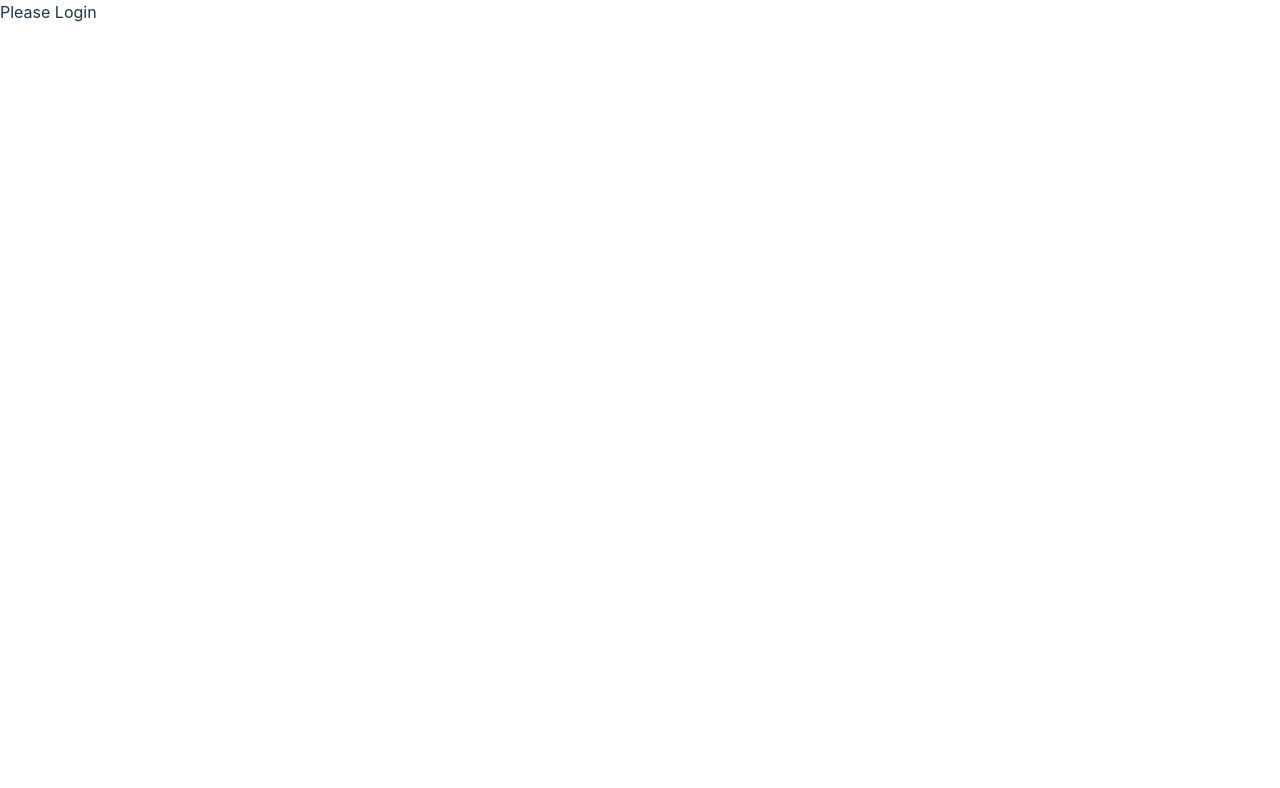
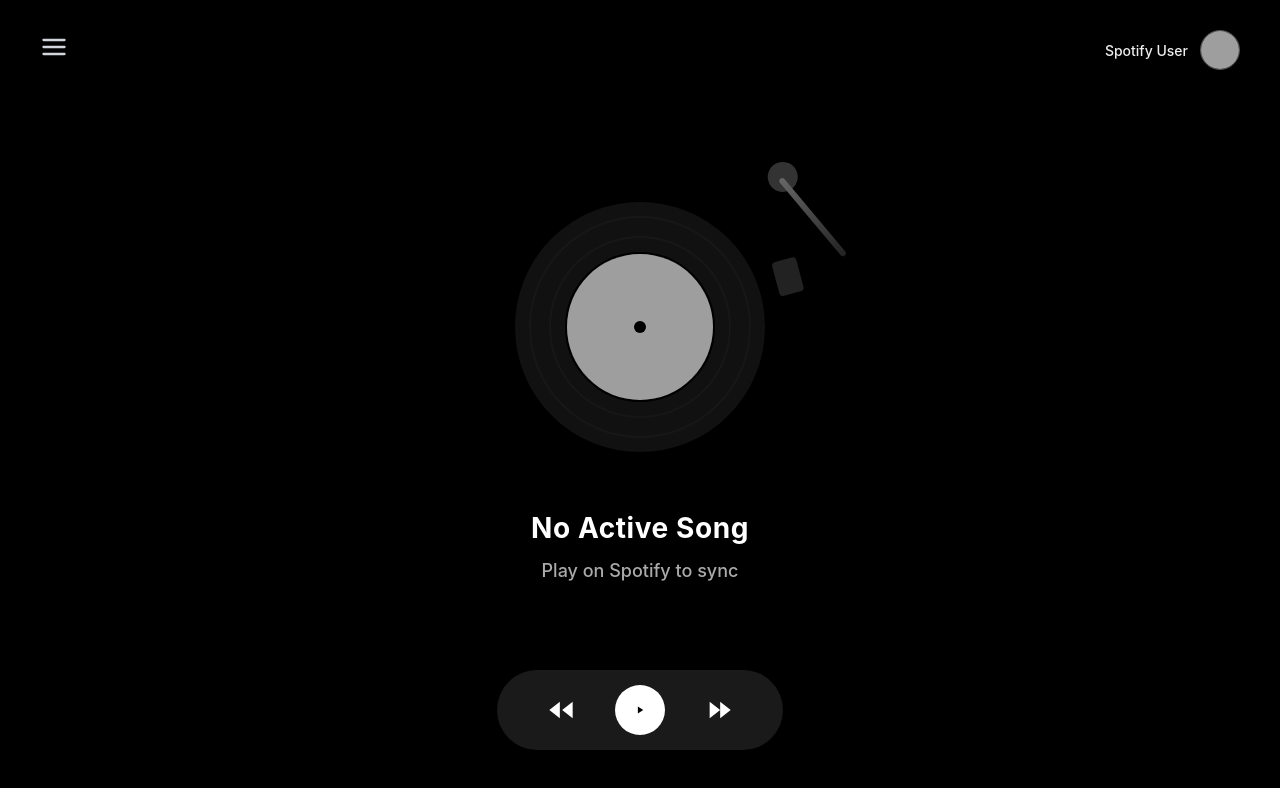
Before and after one commit to armycodes/Echoa_V1, a React (Vite) app: page /home in a window 1280 px wide. Shown: the top 788 px of the page. Built offline with nearby package versions, Linux system fonts and the light colour scheme; grey boxes are pictures that could not be loaded; a web font is replaced by a local one.

Commit message:
#2 AUDIO

```diff
--- a/src/components/Home.jsx
+++ b/src/components/Home.jsx
@@ -89,144 +89,116 @@ export default function Home() {
 import React, { useState, useEffect } from 'react';
 import "../styles/Home.css";
 
-// Default Spotify Image for fallback
-const DEFAULT_IMG = "https://i.pinimg.com/736x/88/02/56/880256247df60787e91d848e02573cc0.jpg";
-
 export default function Home() {
   const [profile, setProfile] = useState(null);
   const [current, setCurrent] = useState(null);
-  const [player, setPlayer] = useState(undefined);
-  const [is_paused, setPaused] = useState(false);
-  const [is_active, setActive] = useState(false);
   const [isMenuOpen, setIsMenuOpen] = useState(false);
 
-  // --- 1. TOKEN HANDLING ---
+  // --- 1. STORE TOKEN (Your Original Logic) ---
   useEffect(() => {
     const params = new URLSearchParams(window.location.search);
     const token = params.get("token");
 
     if (token) {
       localStorage.setItem("echoa_token", token);
+      // Clean URL
       window.history.replaceState({}, "", "/home");
     }
   }, []);
 
-  // --- 2. INITIALIZE SPOTIFY WEB PLAYBACK SDK (AUDIO PLAYER) ---
+  // --- 2. FETCH DATA FROM YOUR BACKEND (Your Original Logic) ---
   useEffect(() => {
     const token = localStorage.getItem("echoa_token");
     if (!token) return;
 
-    // Load Spotify SDK Script
-    const script = document.createElement("script");
-    script.src = "https://sdk.scdn.co/spotify-player.js";
-    script.async = true;
-    document.body.appendChild(script);
+    const fetchData = async () => {
+      try {
+        // Fetch Profile from YOUR Backend
+        const p = await fetch("https://echoa-backend.onrender.com/me", {
+          headers: { Authorization: `Bearer ${token}` },
+          cache: "no-store",
+        });
+        if (p.ok) setProfile(await p.json());
 
-    // Initialize Player when SDK is ready
-    window.onSpotifyWebPlaybackSDKReady = () => {
-      const newPlayer = new window.Spotify.Player({
-        name: 'Echoa Web Player',
-        getOAuthToken: cb => { cb(token); },
-        volume: 0.5
-      });
+        // Fetch Current Song from YOUR Backend
+        const s = await fetch("https://echoa-backend.onrender.com/currently-playing", {
+          headers: { Authorization: `Bearer ${token}` },
+          cache: "no-store",
+        });
 
-      setPlayer(newPlayer);
+        if (s.status === 204 || s.status > 400) {
+            setCurrent(null);
+        } else {
+            setCurrent(await s.json());
+        }
 
-      newPlayer.addListener('ready', ({ device_id }) => {
-        console.log('Ready with Device ID', device_id);
-        // Auto-transfer playback to this browser
-        transferPlayback(token, device_id);
-      });
-
-      newPlayer.addListener('not_ready', ({ device_id }) => {
-        console.log('Device ID has gone offline', device_id);
-      });
-
-      newPlayer.addListener('player_state_changed', (state) => {
-        if (!state) {
-          return;
-        }
-        setCurrent(state.track_window.current_track);
-        setPaused(state.paused);
-        setActive(true);
-
-        // Update document title
-        document.title = state.track_window.current_track.name;
-      });
-
-      newPlayer.connect();
+      } catch (e) {
+        console.error("Backend Fetch Error:", e);
+      }
     };
 
-    // Also fetch profile for the header
-    fetchProfile(token);
-
+    fetchData();
+    const i = setInterval(fetchData, 6000); // Polling every 6s
+    return () => clearInterval(i);
   }, []);
 
-  // Helper: Transfer Playback to Browser
-  const transferPlayback = async (token, device_id) => {
-    await fetch('https://api.spotify.com/v1/me/player', {
-      method: 'PUT',
-      headers: {
-        'Authorization': `Bearer ${token}`,
-        'Content-Type': 'application/json',
-      },
-      body: JSON.stringify({
-        device_ids: [device_id],
-        play: true,
-      }),
-    });
-  };
+  // --- 3. CONTROLS (Attempting Direct Spotify Call) ---
+  // Note: If your backend has specific endpoints for play/pause, replace these URLs.
+  // Currently, this tries to use the token directly with Spotify.
+  const handleControl = async (command) => {
+    const token = localStorage.getItem("echoa_token");
+    if (!token) return;
 
-  // Helper: Fetch Profile
-  const fetchProfile = async (token) => {
+    let endpoint = "";
+    let method = "POST";
+
+    if (command === "play") {
+        endpoint = "https://api.spotify.com/v1/me/player/play";
+        method = "PUT";
+    } else if (command === "pause") {
+        endpoint = "https://api.spotify.com/v1/me/player/pause";
+        method = "PUT";
+    } else if (command === "next") {
+        endpoint = "https://api.spotify.com/v1/me/player/next";
+    } else if (command === "prev") {
+        endpoint = "https://api.spotify.com/v1/me/player/previous";
+    }
+
     try {
-      const response = await fetch("https://echoa-backend.onrender.com/me", {
-        headers: { Authorization: `Bearer ${token}` }
-      });
-      const data = await response.json();
-      setProfile(data);
+        const res = await fetch(endpoint, {
+            method: method,
+            headers: { Authorization: `Bearer ${token}` }
+        });
+
+        if (res.status === 401) {
+            console.error("Token expired or unauthorized. Please re-login.");
+            // Optional: Auto-logout on 401
+            // handleLogout();
+        }
     } catch (e) {
-      console.error("Profile fetch error", e);
+        console.error("Control Error:", e);
     }
-  };
-
-  // --- 3. CONTROLS (Using SDK Player) ---
-  const togglePlay = () => {
-    if (player) player.togglePlay();
-  };
-
-  const nextTrack = () => {
-    if (player) player.nextTrack();
-  };
-
-  const prevTrack = () => {
-    if (player) player.previousTrack();
   };
 
   const handleLogout = () => {
     localStorage.removeItem("echoa_token");
-    window.location.href = "/";
+    window.location.href = "/"; // Redirect to login
   };
 
-  // --- 4. PREPARE DISPLAY DATA ---
-  // If player is active, use SDK data. Else use Profile defaults.
+  // --- 4. DATA MAPPING (Backend -> UI) ---
   const display = {
     userName: profile?.display_name || "Spotify User",
-    userImg: profile?.images?.[0]?.url || DEFAULT_IMG,
+    userImg: profile?.images?.[0]?.url || "https://i.pinimg.com/736x/88/02/56/880256247df60787e91d848e02573cc0.jpg",
 
-    // SDK Data Mapping
-    title: current?.name || "Ready to Play",
-    artist: current?.artists?.[0]?.name || "Select a song on Spotify",
-    cover: current?.album?.images?.[0]?.url || "https://upload.wikimedia.org/wikipedia/commons/thumb/1/19/Spotify_logo_without_text.svg/2048px-Spotify_logo_without_text.svg.png",
-    isPlaying: !is_paused && is_active
+    // Mapping YOUR backend variables to UI
+    title: current?.song || "No Active Song",
+    artist: current?.artist || "Play on Spotify to sync",
+    cover: current?.albumImage || "https://upload.wikimedia.org/wikipedia/commons/thumb/1/19/Spotify_logo_without_text.svg/2048px-Spotify_logo_without_text.svg.png",
+    isPlaying: current?.playing || false
   };
 
-  if (!localStorage.getItem("echoa_token")) {
-      return <div className="h-screen w-screen bg-black text-white flex items-center justify-center">Please Login</div>;
-  }
-
   return (
-    // CONTAINER: 100vh Fixed (No Scrolling)
+    // CONTAINER: Full Screen, Centered Content (No Phone Borders)
     <div style={{
       height: '100vh',
       width: '100vw',
@@ -240,9 +212,9 @@ export default function Home() {
     }}>
 
       {/* --- HEADER --- */}
-      <div style={{ display: 'flex', justifyContent: 'space-between', alignItems: 'center', padding: '20px 40px', width: '100%', boxSizing: 'border-box' }}>
+      <div style={{ display: 'flex', justifyContent: 'space-between', alignItems: 'center', padding: '30px 40px', width: '100%', boxSizing: 'border-box' }}>
 
-        {/* Menu */}
+        {/* Menu Icon */}
         <div style={{ position: 'relative' }}>
           <svg
             onClick={() => setIsMenuOpen(!isMenuOpen)}
@@ -256,7 +228,7 @@ export default function Home() {
 
           {isMenuOpen && (
             <div style={{
-              position: 'absolute', top: '40px', left: '0', backgroundColor: '#222', border: '1px solid #444', borderRadius: '8px', padding: '10px', zIndex: 100, minWidth: '120px'
+              position: 'absolute', top: '50px', left: '0', backgroundColor: '#222', border: '1px solid #444', borderRadius: '8px', padding: '10px', zIndex: 100, minWidth: '120px'
             }}>
               <button
                 onClick={handleLogout}
@@ -268,7 +240,7 @@ export default function Home() {
           )}
         </div>
 
-        {/* Profile */}
+        {/* Profile Info */}
         <div style={{ display: 'flex', alignItems: 'center', gap: '12px' }}>
           <span style={{ fontSize: '14px', fontWeight: '500', color: '#eee' }}>{display.userName}</span>
           <div style={{ width: '40px', height: '40px', borderRadius: '50%', overflow: 'hidden', border: '1px solid #555' }}>
@@ -277,7 +249,7 @@ export default function Home() {
         </div>
       </div>
 
-      {/* --- VINYL PLAYER --- */}
+      {/* --- VINYL PLAYER (Centered) --- */}
       <div style={{ flex: 1, display: 'flex', flexDirection: 'column', alignItems: 'center', justifyContent: 'center', position: 'relative', width: '100%' }}>
 
         {/* Disc Container */}
@@ -301,6 +273,7 @@ export default function Home() {
               animationPlayState: display.isPlaying ? 'running' : 'paused'
             }}
           >
+            {/* Vinyl Grooves */}
             {[10, 30, 50].map(m => (
               <div key={m} style={{ position: 'absolute', inset: 0, borderRadius: '50%', border: '2px solid #222', opacity: 0.4, margin: `${m}px` }}></div>
             ))}
@@ -309,6 +282,7 @@ export default function Home() {
             <div style={{ width: '150px', height: '150px', borderRadius: '50%', overflow: 'hidden', zIndex: 10, position: 'relative', border: '2px solid #000' }}>
                <img src={display.cover} alt="Album Art" style={{ width: '100%', height: '100%', objectFit: 'cover' }} />
             </div>
+            {/* Center Hole */}
             <div style={{ position: 'absolute', width: '12px', height: '12px', backgroundColor: 'black', borderRadius: '50%', zIndex: 20 }}></div>
           </div>
 
@@ -334,27 +308,27 @@ export default function Home() {
         </div>
 
         {/* Song Info */}
-        <div style={{ marginTop: '30px', textAlign: 'center', zIndex: 10 }}>
-          <h2 style={{ fontSize: '28px', fontWeight: 'bold', color: 'white', marginBottom: '5px', letterSpacing: '0.02em' }}>{display.title}</h2>
-          <p style={{ color: '#aaa', fontSize: '16px', fontWeight: '500' }}>{display.artist}</p>
+        <div style={{ marginTop: '40px', textAlign: 'center', zIndex: 10 }}>
+          <h2 style={{ fontSize: '28px', fontWeight: 'bold', color: 'white', marginBottom: '8px', letterSpacing: '0.02em' }}>{display.title}</h2>
+          <p style={{ color: '#aaa', fontSize: '18px', fontWeight: '500' }}>{display.artist}</p>
         </div>
       </div>
 
       {/* --- CONTROLS --- */}
-      <div style={{ width: '100%', paddingBottom: '40px', display: 'flex', flexDirection: 'column', alignItems: 'center' }}>
-
-        {/* Progress Bar (Hidden for SDK simplicity, can add later) */}
+      <div style={{ width: '100%', paddingBottom: '50px', display: 'flex', flexDirection: 'column', alignItems: 'center' }}>
 
         <div style={{
           display: 'flex', alignItems: 'center', justifyContent: 'space-between', gap: '40px',
           background: '#1a1a1a', padding: '15px 50px', borderRadius: '50px'
         }}>
-          <svg onClick={prevTrack} width="28" height="28" viewBox="0 0 24 24" fill="white" style={{ cursor: 'pointer' }}>
+          {/* Prev */}
+          <svg onClick={() => handleControl("prev")} width="28" height="28" viewBox="0 0 24 24" fill="white" style={{ cursor: 'pointer' }}>
              <path d="M11 19V5l-9 7l9 7zm11 0V5l-9 7l9 7z"></path>
           </svg>
 
+          {/* Play/Pause */}
           <button
-            onClick={togglePlay}
+            onClick={() => handleControl(display.isPlaying ? "pause" : "play")}
             style={{ width: '50px', height: '50px', backgroundColor: 'white', borderRadius: '50%', display: 'flex', alignItems: 'center', justifyContent: 'center', border: 'none', cursor: 'pointer' }}
           >
             {display.isPlaying ? (
@@ -364,7 +338,8 @@ export default function Home() {
             )}
           </button>
 
-           <svg onClick={nextTrack} width="28" height="28" viewBox="0 0 24 24" fill="white" style={{ cursor: 'pointer' }}>
+           {/* Next */}
+           <svg onClick={() => handleControl("next")} width="28" height="28" viewBox="0 0 24 24" fill="white" style={{ cursor: 'pointer' }}>
              <path d="M4 5v14l9-7l-9-7zm9 0v14l9-7l-9-7z"></path>
           </svg>
         </div>
```
